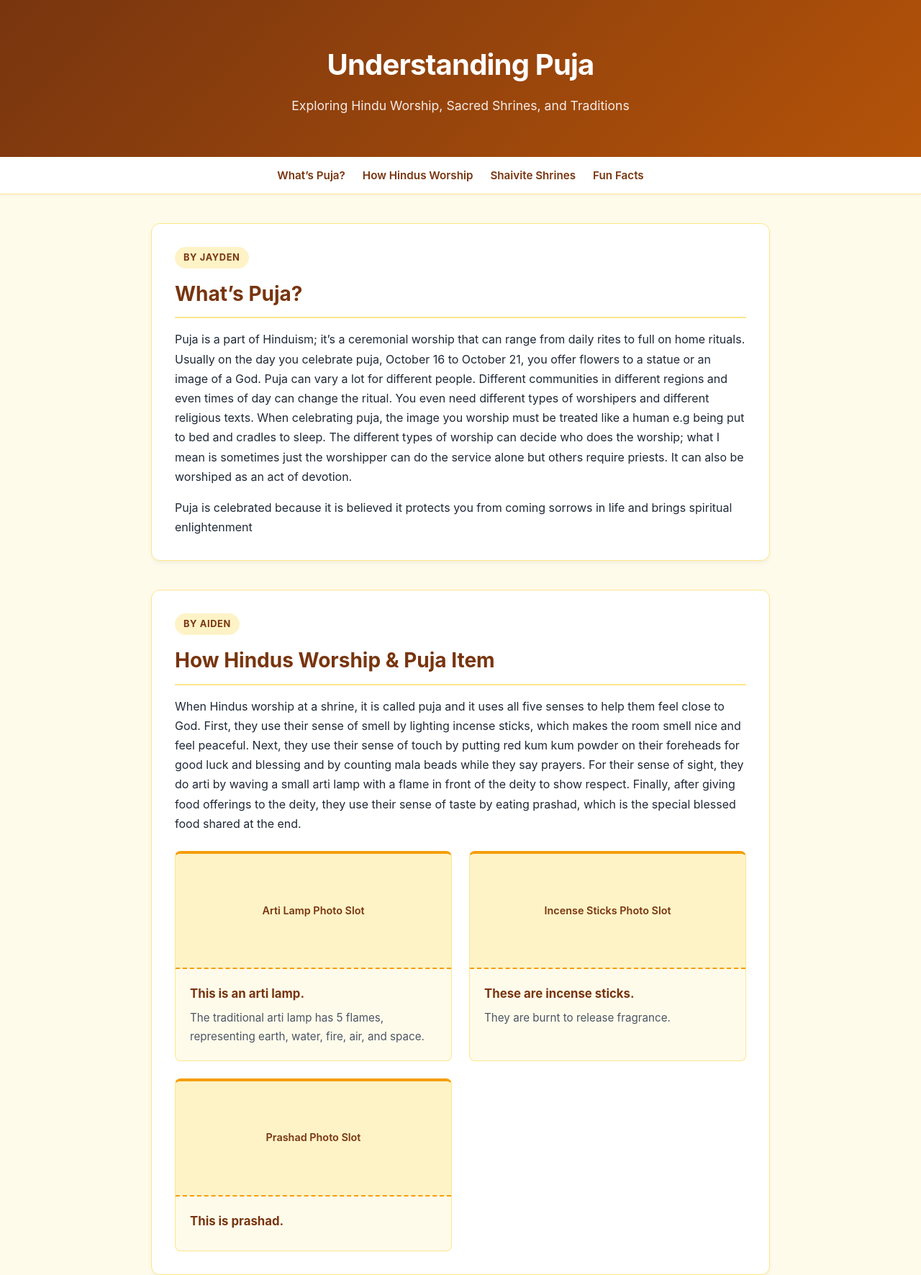
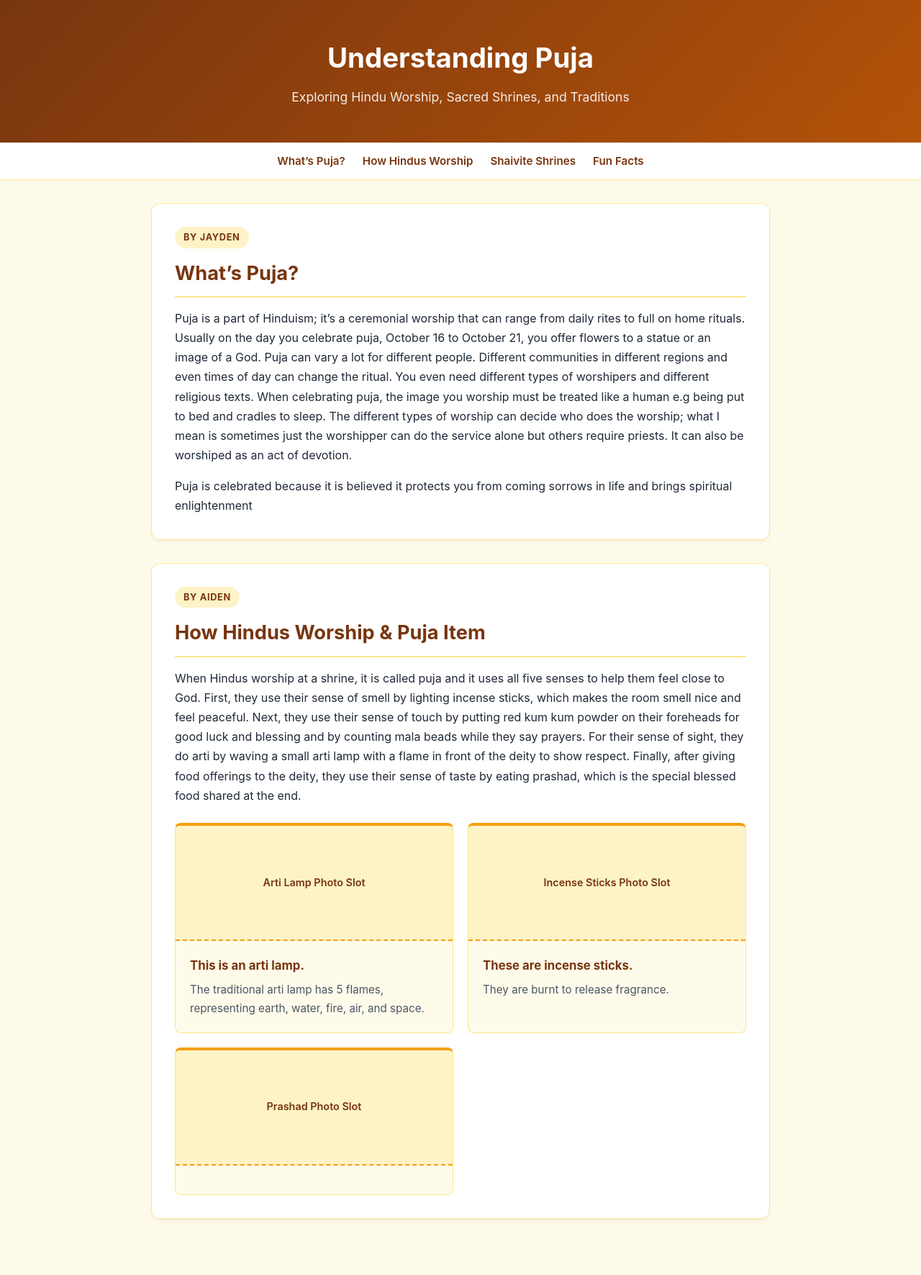
Before and after one commit to WhatIsPuja/WhatIsPuja, a plain HTML site: page index.html in a window 1280 px wide. Shown: the whole page at 72% size. After the commit the page ends 1725 px from the top, so only its background shows below. Drawn offline with Linux system fonts and the light colour scheme.

Commit message:
Update index.html

```diff
--- a/index.html
+++ b/index.html
@@ -16,11 +16,7 @@
       --border-light: #fde68a;
     }
 
-    * {
-      box-sizing: border-box;
-      margin: 0;
-      padding: 0;
-    }
+    * { box-sizing: border-box; margin: 0; padding: 0; }
 
     body {
       font-family: -apple-system, BlinkMacSystemFont, "Segoe UI", Roboto, Helvetica, Arial, sans-serif;
@@ -33,21 +29,11 @@
       background: linear-gradient(135deg, var(--primary-dark), var(--primary));
       color: #ffffff;
       text-align: center;
-      padding: 3.5rem 1.5rem;
+      padding: 3rem 1.5rem;
     }
 
-    header h1 {
-      font-size: 2.5rem;
-      margin-bottom: 0.5rem;
-      letter-spacing: -0.02em;
-    }
-
-    header p {
-      font-size: 1.1rem;
-      opacity: 0.9;
-      max-width: 600px;
-      margin: 0 auto;
-    }
+    header h1 { font-size: 2.4rem; margin-bottom: 0.4rem; }
+    header p { font-size: 1.1rem; opacity: 0.9; }
 
     nav {
       background-color: #ffffff;
@@ -72,21 +58,17 @@
       color: var(--primary-dark);
       font-weight: 600;
       font-size: 0.95rem;
-      transition: color 0.2s;
     }
 
-    nav a:hover {
-      color: var(--primary);
-      text-decoration: underline;
-    }
+    nav a:hover { color: var(--primary); text-decoration: underline; }
 
     main {
       max-width: 900px;
-      margin: 2.5rem auto;
+      margin: 2rem auto;
       padding: 0 1.25rem;
       display: flex;
       flex-direction: column;
-      gap: 2.5rem;
+      gap: 2rem;
     }
 
     section {
@@ -112,7 +94,7 @@
 
     h2 {
       color: var(--primary-dark);
-      font-size: 1.75rem;
+      font-size: 1.7rem;
       margin-bottom: 1rem;
       border-bottom: 2px solid var(--border-light);
       padding-bottom: 0.5rem;
@@ -120,24 +102,18 @@
 
     h3 {
       color: var(--primary);
-      font-size: 1.25rem;
-      margin-top: 1.5rem;
+      font-size: 1.2rem;
+      margin-top: 1.4rem;
       margin-bottom: 0.5rem;
     }
 
-    p {
-      margin-bottom: 1rem;
-    }
+    p { margin-bottom: 1rem; }
+    p:last-child { margin-bottom: 0; }
 
-    p:last-child {
-      margin-bottom: 0;
-    }
-
-    /* Grid & Cards for Puja Items */
     .items-grid {
       display: grid;
       grid-template-columns: repeat(auto-fit, minmax(260px, 1fr));
-      gap: 1.5rem;
+      gap: 1.25rem;
       margin-top: 1.5rem;
     }
 
@@ -151,20 +127,19 @@
       flex-direction: column;
     }
 
-    /* Styles any photo you add inside a card */
-    .item-card img {
+    .item-card img, .shrine-photo img {
       width: 100%;
-      height: 200px;
+      height: 220px;
       object-fit: cover;
       display: block;
     }
 
-    /* Placeholder box shown until you add your own photo */
     .photo-placeholder {
       width: 100%;
       height: 160px;
       background-color: #fef3c7;
-      border-bottom: 2px dashed var(--accent);
+      border: 2px dashed var(--accent);
+      border-radius: 6px;
       display: flex;
       align-items: center;
       justify-content: center;
@@ -175,22 +150,17 @@
       padding: 1rem;
     }
 
-    .item-card-content {
-      padding: 1.25rem;
+    .item-card .photo-placeholder {
+      border-radius: 0;
+      border-top: none;
+      border-left: none;
+      border-right: none;
     }
 
-    .item-card h4 {
-      color: var(--primary-dark);
-      font-size: 1.05rem;
-      margin-bottom: 0.4rem;
-    }
+    .item-card-content { padding: 1.25rem; }
+    .item-card h4 { color: var(--primary-dark); font-size: 1.05rem; margin-bottom: 0.4rem; }
+    .item-card p { font-size: 0.95rem; color: var(--text-muted); }
 
-    .item-card p {
-      font-size: 0.95rem;
-      color: var(--text-muted);
-    }
-
-    /* Fun Facts Box */
     .fun-facts {
       background: linear-gradient(to right, #fffbeb, #fef3c7);
       border: 2px dashed var(--accent);
@@ -201,10 +171,6 @@
       display: flex;
       flex-direction: column;
       gap: 0.75rem;
-    }
-
-    .fun-facts li {
-      font-size: 1.05rem;
     }
 
     footer {
@@ -233,7 +199,7 @@
 
   <main>
 
-    <!-- Jayden's Section -->
+    <!-- JAYDEN'S SECTION -->
     <section id="what-is-puja">
       <span class="author-tag">By Jayden</span>
       <h2>What’s Puja?</h2>
@@ -245,7 +211,7 @@
       </p>
     </section>
 
-    <!-- Aiden's Section -->
+    <!-- AIDEN'S SECTION -->
     <section id="how-hindus-worship">
       <span class="author-tag">By Aiden</span>
       <h2>How Hindus Worship &amp; Puja Item</h2>
@@ -254,10 +220,8 @@
       </p>
 
       <div class="items-grid">
-
-        <!-- CARD 1: ARTI LAMP -->
         <div class="item-card">
-          <!-- ADD YOUR ARTI LAMP PHOTO HERE: Replace the <div> line below with <img src="your-arti-photo.jpg" alt="Arti lamp"> -->
+          <!-- ADD ARTI LAMP PHOTO: Replace the <div> below with <img src="arti-lamp.jpg" alt="Arti lamp"> -->
           <div class="photo-placeholder">Arti Lamp Photo Slot</div>
           <div class="item-card-content">
             <h4>This is an arti lamp.</h4>
@@ -265,9 +229,8 @@
           </div>
         </div>
 
-        <!-- CARD 2: INCENSE STICKS -->
         <div class="item-card">
-          <!-- ADD YOUR INCENSE PHOTO HERE: Replace the <div> line below with <img src="your-incense-photo.jpg" alt="Incense sticks"> -->
+          <!-- ADD INCENSE PHOTO: Replace the <div> below with <img src="incense.jpg" alt="Incense sticks"> -->
           <div class="photo-placeholder">Incense Sticks Photo Slot</div>
           <div class="item-card-content">
             <h4>These are incense sticks.</h4>
@@ -275,10 +238,7 @@
           </div>
         </div>
 
-        <!-- CARD 3: PRASHAD -->
         <div class="item-card">
-          <!-- ADD YOUR PRASHAD PHOTO HERE: Replace the <div> line below with <img src="your-prashad-photo.jpg" alt="Prashad"> -->
+          <!-- ADD PRASHAD PHOTO: Replace the <div> below with <img src="prashad.jpg" alt="Prashad"> -->
           <div class="photo-placeholder">Prashad Photo Slot</div>
           <div class="item-card-content">
-            <h4>This is prashad.</h4>
-            <p>
```
